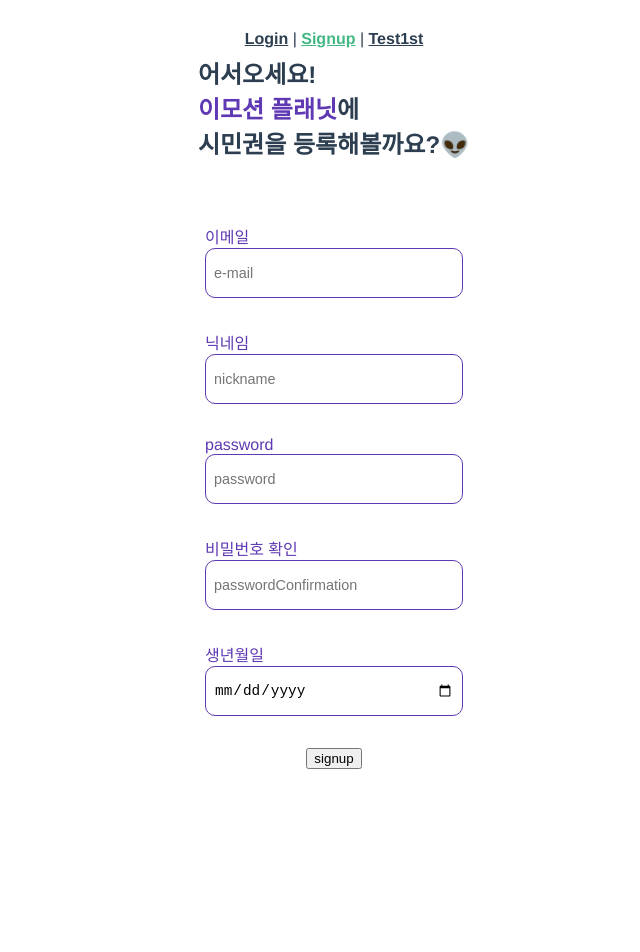
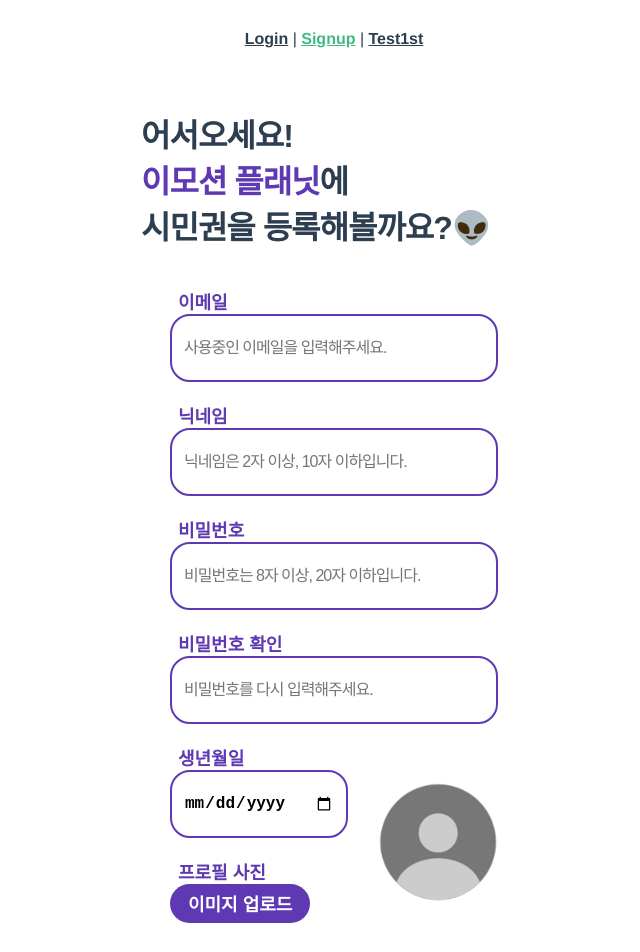
Before and after one commit to hojeong33/EmotionPlaent, a Vue app in the folder frontend/: page /signup in a window 1280 px wide. Shown: the top 952 px of the page, without its empty margins (306-946 px from the left). Before the commit the page ends 801 px from the top, so only its background shows below. Built offline with nearby package versions, Linux system fonts and the light colour scheme.

Commit message:
KH #2 회원가입 중간 저장

```diff
--- a/frontend/src/views/accounts/Signup.vue
+++ b/frontend/src/views/accounts/Signup.vue
@@ -1,6 +1,6 @@
 <template>
   <div id="signup_container">
-    <article id="signup_header">
+    <section id="signup_header">
       <h1>
         어서오세요!
       </h1>
@@ -15,65 +15,73 @@
       <h1>
         시민권을 등록해볼까요?👽
       </h1>
-    </article>
+    </section>
     <section id="signup_form">
       <article id="email_form">
-        <label for="email" style="color: #5E39B3">이메일</label>
+        <label for="email">이메일</label>
         <input type="email"
         id="email"
         v-model="credentials.email"
-        placeholder="e-mail"
+        placeholder="사용중인 이메일을 입력해주세요."
         @input = "validateEmail">
         <span v-if="credentials.email && !isValid.validateEmailcheck">
-          <p v-if="isValid.validateEmail" style="font-size:10px; color: red;">
-            사용중인 이메일입니다.
+          <p v-if="isValid.validateEmail" class="warn">
+            사용중인 이메일이에요.
           </p>
-          <p v-if="!isValid.validateEmail" style="font-size:10px; color: red;">
+          <p v-if="!isValid.validateEmail" class="warn">
             이메일 형식에 맞춰주세요.
           </p>
         </span>
-        <span v-if="isValid.validateEmailcheck" style="font-size:10px; color: green;">
+        <span v-if="isValid.validateEmailcheck" class="collect">
           <p>
             사용가능한 이메일입니다.
           </p>
         </span>
       </article>
       <article id="nickname_form">
-        <label for="nickname" style="color: #5E39B3">닉네임</label>
+        <label for="nickname">닉네임</label>
         <input type="text"
         id="nickname"
         v-model="credentials.nickname"
-        placeholder="nickname"
+        placeholder="닉네임은 2자 이상, 10자 이하입니다."
         @input= "checkNickname">
         <span v-if="credentials.nickname">
-          <p v-if="!isValid.validateNicknamecheck" style="font-size:10px; color: red;">
-            사용중인 닉네임입니다.
+          <p v-if="!isValid.validateNicknamecheck" class="warn">
+            사용중인 닉네임이에요.
           </p>
-          <p v-if="isValid.validateNicknamecheck" style="font-size:10px; color: green;">
+          <p v-if="isValid.validateNicknamecheck" class="collect">
            사용가능한 닉네임입니다.
           </p>
         </span>
       </article>
-      <div>
-        <label for="pw" style="color: #5E39B3">password</label>
+      <article id="pw_form">
+        <label for="pw">비밀번호</label>
         <input type="password"
         id="pw"
         v-model="credentials.pw"
-        placeholder="password">
-      </div>
-      <div>
-        <label for="passwordConfirmation" style="color: #5E39B3">비밀번호 확인</label>
+        @change="pwCheck"
+        placeholder="비밀번호는 8자 이상, 20자 이하입니다.">
+      </article>
+      <article id="passwordConfirmation_form">
+        <label for="passwordConfirmation">비밀번호 확인</label>
         <input type="password" id="passwordConfirmation"
         v-model="credentials.passwordConfirmation"
-        placeholder="passwordConfirmation">
-      </div>
-      <div>
-        <label for="birth" style="color: #5E39B3">생년월일</label>
-        <input type="date" id="birth"
-        v-model="credentials.birth"
-        >
-      </div>
-      <button @click="signup"> signup </button>
+        @change="pwConfirmCheck"
+        placeholder="비밀번호를 다시 입력해주세요.">
+      </article>
+      <article id="signup_form_personal">
+        <div id="personal_form">
+          <label for="birth">생년월일</label>
+          <input type="date" id="birth"
+          v-model="credentials.birth"
+          >
+          <label for="image_upload">프로필 사진</label>
+          <button id="image_upload">이미지 업로드</button>
+        </div>
+        <img src="../../assets/images/profile.png" alt="profile image">
+      </article>
+      <button @click="signup" id="signup_btn">시민권 등록하기</button>
+      <button id="back_to_btn">다음에 할게요</button>
     </section>
   </div>
 </template>
@@ -93,9 +101,11 @@
           birth: null,
         },
         isValid: {
-          validateEmail: false, //이메일 형식 체크
+          validateEmail: false, // 이메일 형식 체크
           validateEmailcheck : false, // 중복 이메일 여부
           validateNicknamecheck : false, // 중복 닉네임 여부
+          validatePw: false, // 비밀번호 길이 체크
+          validatePwConf: false, // 비밀번호와 비밀번호 확인 일치 여부
         }
       }
     },
@@ -163,33 +173,109 @@
             this.isValid.validateEmailcheck = false
           })
       },
+      pwCheck: function(){
+        if (this.pw && this.pw.length < 8 || this.pw.length > 20){
+          this.isValid.validatePw = true
+        }
+        else {
+          this.isValid.validatePw = false
+        }
+      },
+      pwConfCheck: function(){
+        if (this.passwordConfirmation && this.pw === this.passwordConfirmation){
+          this.isValid.validatePwConf = true
+        }
+        else {
+          this.isValid.validatePwConf = false
+        }
+      }
     },
   }
 </script>
 <style scoped>
+  label {
+    color: #5E39B3;
+    font-weight: bold;
+    margin-left: 0.5rem;
+    font-size: 1.125rem;
+  }
+
+  input {
+    border: 2px #5E39B3 solid;
+    border-radius: 20px;
+    width: 30vh;
+    min-width: 300px;
+    height: 4vh;
+    min-height: 40px;
+    padding: 0.75rem;
+    font-size: 1rem;
+    font-weight: bold;
+  }
+
+  input:focus {
+    outline: none;
+    background-color: #5E39B3;
+    color: white;
+  }
+
+  p {
+    margin-left: 0.5rem;
+    font-size: 0.8rem;
+  }
+
+  img {
+    width: 12vh;
+    min-width: 120px;
+  }
+
+  button {
+    background-color: #5E39B3;
+    color: white;
+    font-size: 1.125rem;
+    font-weight: bold;
+    border: none;
+    border-radius: 20px;
+    padding: 0.4rem 1.125rem;
+    margin-bottom: 1.125rem;
+    cursor: pointer;
+  }
+
+  .warn {
+    color: red;
+  }
+
+  .collect {
+    color: green;
+  }
+
   #signup_container {
     background-color: white;
-    width: 40vh;
-    min-width: 300px;
-    height: 60vh;
-    min-height: 700px;
+    width: 45vh;
+    min-width: 450px;
+    max-height: 100vh;
+    min-height: 850px;
     margin: auto;
     display: flex;
     flex-direction: column;
     flex-wrap: nowrap;
-    justify-content: center;
+    justify-content: flex-start;
     align-items: center;
+    border-radius: 20px;
   }
 
   #signup_header {
     display: flex;
     flex-direction: column;
-    flex-wrap: wrap;
+    flex-wrap: nowrap;
     align-items: flex-start;
+    align-self: flex-start;
+    margin: 2rem 2rem 1rem;
   }
 
   #signup_header h1 {
     margin: 0;
+    font-size: 2rem;
+    letter-spacing: -1px;
   }
 
   #signup_header_title {
@@ -203,26 +289,59 @@
     flex-wrap: nowrap;
     justify-content: flex-start;
     align-items: center;
-    padding: 2rem;
+    padding: 1.5rem;
     overflow: unset;
   }
 
-  #signup_form h1, div, article {
-    margin-bottom: 2rem;
+  #signup_form h1, article {
+    margin-bottom: 1.25rem;
     display: flex;
     flex-direction: column;
     align-items: flex-start;
   }
 
-  #signup_form input {
-    border: 1px #5E39B3 solid;
-    border-radius: 10px;
-    width: 15rem;
-    min-width: 200px;
-    height: 2rem;
-    min-height: 30px;
-    padding: 0.5rem;
-    font-size: 0.9rem;
+  #signup_form_personal {
+    display: flex;
+    flex-direction: row;
+    flex-wrap: nowrap;
+    justify-content: space-between;
+    align-items: center;
+    align-self: stretch;
   }
 
+  #personal_form {
+    display: flex;
+    flex-direction: column;
+    align-items: flex-start;
+  }
+
+  #birth {
+    width: 16vh;
+    min-width: 150px;
+    margin-bottom: 1.25rem;
+  }
+
+  #signup_btn {
+    font-size: 1.35rem;
+    padding: 0.5rem 2rem;
+    width: 25vh;
+    min-width: 250px;
+  }
+
+  #back_to_btn {
+    background-color: #777777;
+    font-size: 1.35rem;
+    padding: 0.5rem 2rem;
+    width: 25vh;
+    min-width: 250px;
+  }
+
+  ::-webkit-calendar-picker-indicator {
+    margin: 0;
+  }
+
+  ::-webkit-input-placeholder {
+    font-weight: initial;
+    letter-spacing: -1px;
+  }
 </style>
```
Also changed, not shown: frontend/src/assets/images/profile.png (added).
